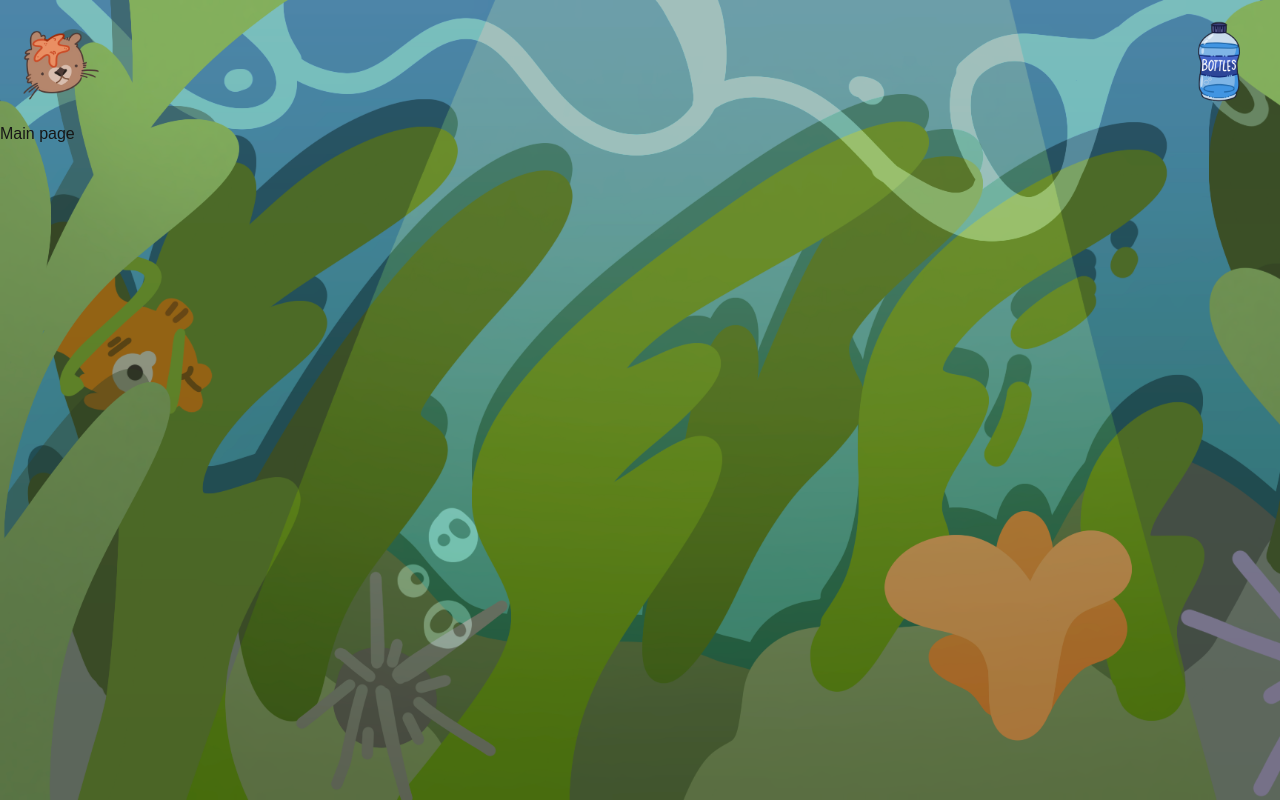
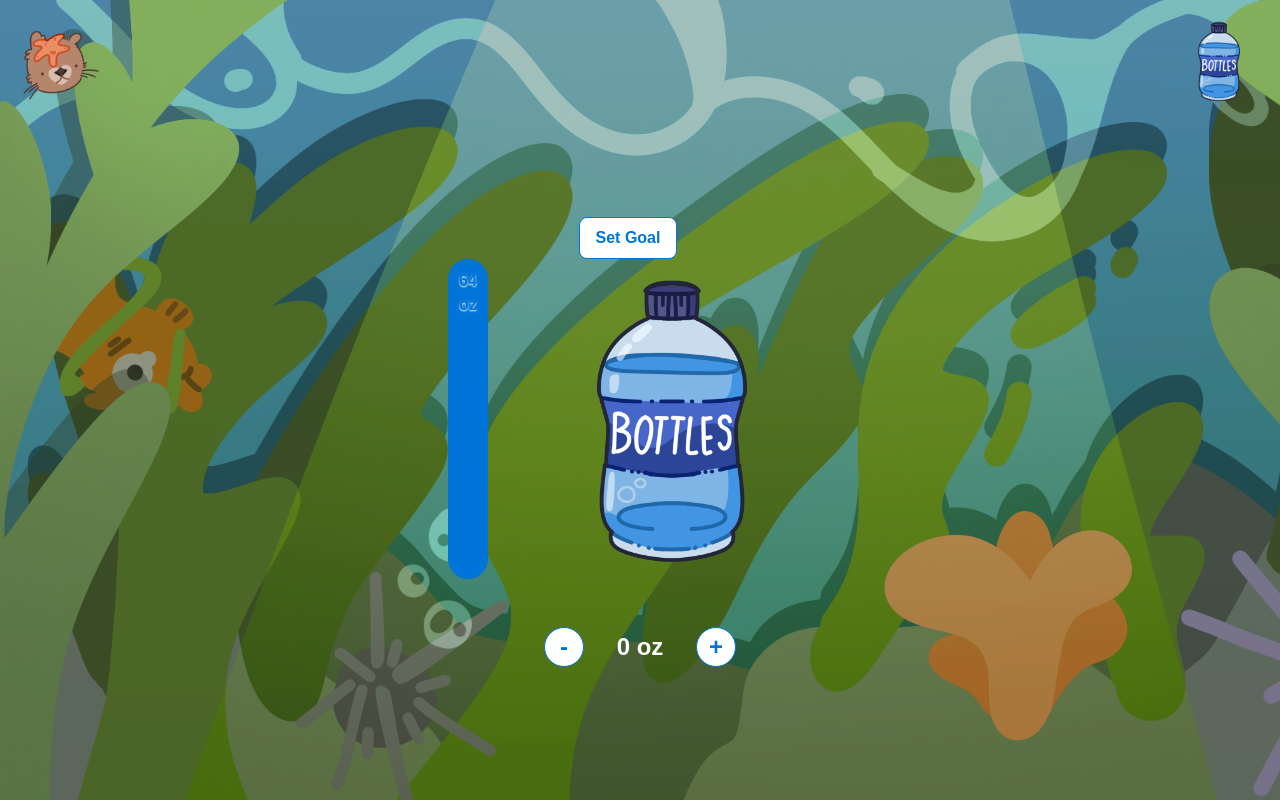
Before and after one commit to audreyyluu/wotter, a Next.js app: page /drink in a window 1280 px wide. Built offline with nearby package versions, Linux system fonts and the light colour scheme.

Commit message:
Added set goal option, progress bar, water bottle image, and increment/decrement option

```diff
--- a/src/app/drink/page.tsx
+++ b/src/app/drink/page.tsx
@@ -3,26 +3,43 @@
 import { useState, useEffect } from 'react';
 import { useRouter } from 'next/navigation';
 
-
 export default function Drink() {
   const [showProfile, setShowProfile] = useState(false);
+  const [showGoalPopup, setShowGoalPopup] = useState(false);
+  const [goalInput, setGoalInput] = useState('');
+  const [goal, setGoal] = useState(64); // default goal
+  const [water, setWater] = useState(0);
   const router = useRouter();
-
 
   const [isProfileHovered, setProfileIsHovered] = useState(false);
   const [isBottlesHovered, setBottlesIsHovered] = useState(false);
 
   useEffect(() => {
-    document.documentElement.style.margin = '0'; // correct
-    document.documentElement.style.padding = '0'; // correct
+    document.documentElement.style.margin = '0';
+    document.documentElement.style.padding = '0';
     document.body.style.margin = '0';
     document.body.style.padding = '0';
+
+    // Load user data
+    if (typeof window !== 'undefined') {
+      const username = localStorage.getItem('wotter_current_user') || '';
+      const users = JSON.parse(localStorage.getItem('wotter_users') || '{}');
+      const userData = JSON.parse(localStorage.getItem(`wotter_data_${username}`) || '{}');
+      setGoal(userData.goal || 64);
+      setWater(userData.water || 0);
+    }
   }, []);
+
+  // Save water and goal to localStorage for the current user
+  const saveUserData = (newGoal: number, newWater: number) => {
+    const username = localStorage.getItem('wotter_current_user') || '';
+    const userData = { goal: newGoal, water: newWater };
+    localStorage.setItem(`wotter_data_${username}`, JSON.stringify(userData));
+  };
 
   const profileIcon = isProfileHovered
     ? '/assets/buttons/profile_hover.png'
     : '/assets/buttons/profile.png';
-
 
   const bottlesIcon = isBottlesHovered
     ? '/assets/buttons/bottles_hover.png'
@@ -37,23 +54,55 @@ export default function Drink() {
   }
 
   const handleLogout = () => {
+    localStorage.removeItem('wotter_current_user');
     router.push('/');
+  };
+
+  // Progress bar calculation
+  const remaining = Math.max(goal - water, 0);
+  const progressPercent = goal > 0 ? (remaining / goal) * 100 : 0;
+
+  // Handlers for water tracking
+  const handleAddWater = () => {
+    const newWater = Math.min(water + 1, goal); // 1 oz per click, max is goal
+    setWater(newWater);
+    saveUserData(goal, newWater);
+  };
+
+  const handleRemoveWater = () => {
+    const newWater = Math.max(water - 1, 0); // 1 oz per click, min is 0
+    setWater(newWater);
+    saveUserData(goal, newWater);
+  };
+
+  // Handlers for goal popup
+  const handleGoalSubmit = (e: React.FormEvent) => {
+    e.preventDefault();
+    const newGoal = Math.max(Number(goalInput), 1);
+    setGoal(newGoal);
+    if (water > newGoal) {
+      setWater(newGoal);
+      saveUserData(newGoal, newGoal);
+    } else {
+      saveUserData(newGoal, water);
+    }
+    setShowGoalPopup(false);
+    setGoalInput('');
   };
 
   return (
     <div
       style={{
         backgroundImage: 'url("assets/drink_background.png")',
-        backgroundSize: 'cover', // Optional: Adjust how the image is sized
-        backgroundRepeat: 'no-repeat', // Optional: Prevent the image from repeating
-        height: '100vh', // Optional: Set a height for the element
-        width: 'auto', // Optional: Set a width for the element
+        backgroundSize: 'cover',
+        backgroundRepeat: 'no-repeat',
+        height: '100vh',
+        width: 'auto',
         margin: 0,
         overflow: 'auto',
       }}>
       {/* Top left profile button */}
       <div
-
         style={{ display: 'flex', justifyContent: 'flex-start', alignItems: 'flex-start', margin: '1rem', width: '7vw', height: 'auto' }}>
         <button onClick={() => setShowProfile(true)}>
           <img
@@ -64,7 +113,6 @@ export default function Drink() {
             style={{ transform: `scale(${isProfileHovered ? 1.5 : 1})`, transition: 'transform 0.3s ease' }}
           />
         </button>
-
       </div>
       {/* Top right bottles button */}
       <div style={{ display: 'flex', justifyContent: 'flex-end', alignItems: 'flex-start', margin: '1rem', width: '7vw', height: 'auto', position: 'absolute', top: 0, right: 0 }}>
@@ -75,11 +123,99 @@ export default function Drink() {
             onMouseEnter={() => setBottlesIsHovered(true)}
             onMouseLeave={() => setBottlesIsHovered(false)}
             style={{ transform: `scale(${isBottlesHovered ? 1.5 : 1})`, transition: 'transform 0.3s ease' }}
-
           />
         </a>
       </div>
-      <p>Main page</p>
+      {/* Center content */}
+      <div style={{
+        display: 'flex',
+        flexDirection: 'column',
+        alignItems: 'center',
+        justifyContent: 'center',
+        height: '80vh',
+      }}>
+        {/* Set Goal Button */}
+        <button
+          style={{ marginRight: 24, padding: '0.5rem 1rem', borderRadius: 8, border: '1px solid #0074D9', background: '#fff', color: '#0074D9', fontWeight: 600 }}
+          onClick={() => setShowGoalPopup(true)}
+        >
+          Set Goal
+        </button>
+        <div style={{ display: 'flex', alignItems: 'center', marginBottom: '2rem' }}>
+          {/* Vertical Progress Bar */}
+          <div style={{
+            height: '40vh', // about half the page
+            width: 40,
+            background: '#eee',
+            borderRadius: 20,
+            overflow: 'hidden',
+            marginRight: 24,
+            border: '2px solid #0074D9',
+            display: 'flex',
+            flexDirection: 'column-reverse',
+            alignItems: 'center',
+            position: 'relative'
+          }}>
+            <div style={{
+              width: '100%',
+              height: `${progressPercent}%`,
+              background: '#0074D9',
+              transition: 'height 0.3s',
+            }} />
+            <span style={{
+              position: 'absolute',
+              top: 8,
+              left: 0,
+              right: 0,
+              textAlign: 'center',
+              color: '#0074D9',
+              fontWeight: 700,
+              fontSize: 16,
+              textShadow: '0 1px 2px #fff'
+            }}>
+              {remaining} oz
+            </span>
+          </div>
+          {/* Water Bottle Image */}
+          <img src="/assets/buttons/bottles.png" alt="Water Bottle" style={{ height: '40vh' }} />
+        </div>
+        {/* Add/Remove Water */}
+        <div style={{ display: 'flex', alignItems: 'center', marginTop: 16 }}>
+          <button
+            onClick={handleRemoveWater}
+            style={{
+              fontSize: 24,
+              width: 40,
+              height: 40,
+              borderRadius: '50%',
+              border: '1px solid #0074D9',
+              background: '#fff',
+              color: '#0074D9',
+              fontWeight: 700,
+              marginRight: 16,
+              cursor: 'pointer'
+            }}
+            aria-label="Remove water"
+          >-</button>
+          <span style={{ fontSize: 24, fontWeight: 700, color: '#fff', minWidth: 80, textAlign: 'center' }}>{water} oz</span>
+          <button
+            onClick={handleAddWater}
+            style={{
+              fontSize: 24,
+              width: 40,
+              height: 40,
+              borderRadius: '50%',
+              border: '1px solid #0074D9',
+              background: '#fff',
+              color: '#0074D9',
+              fontWeight: 700,
+              marginLeft: 16,
+              cursor: 'pointer'
+            }}
+            aria-label="Add water"
+          >+</button>
+        </div>
+      </div>
       {/* Profile popup */}
       {showProfile && (
         <div
@@ -125,6 +261,61 @@ export default function Drink() {
           </div>
         </div>
       )}
+      {/* Goal popup */}
+      {showGoalPopup && (
+        <div
+          style={{
+            position: 'fixed',
+            top: 0, left: 0, width: '100vw', height: '100vh',
+            background: 'rgba(0,0,0,0.3)',
+            display: 'flex', alignItems: 'center', justifyContent: 'center',
+            zIndex: 1001
+          }}
+          onClick={() => setShowGoalPopup(false)}
+        >
+          <form
+            style={{
+              background: '#fff',
+              padding: '2rem',
+              borderRadius: 8,
+              minWidth: 300,
+              boxShadow: '0 2px 8px rgba(0,0,0,0.2)',
+              position: 'relative',
+              display: 'flex',
+              flexDirection: 'column',
+              alignItems: 'center'
+            }}
+            onClick={e => e.stopPropagation()}
+            onSubmit={handleGoalSubmit}
+          >
+            <h3>Set Daily Goal</h3>
+            <input
+              type="number"
+              min={1}
+              value={goalInput}
+              onChange={e => setGoalInput(e.target.value)}
+              placeholder="Enter goal in oz"
+              style={{ padding: '0.5rem', fontSize: 18, marginBottom: '1rem', width: '80%' }}
+              required
+            />
+            <div>
+              <button
+                type="submit"
+                style={{ padding: '0.5rem 1rem', borderRadius: 4, border: 'none', background: '#0074D9', color: '#fff', fontWeight: 600 }}
+              >
+                Save
+              </button>
+              <button
+                type="button"
+                style={{ marginLeft: '1rem', padding: '0.5rem 1rem', borderRadius: 4 }}
+                onClick={() => setShowGoalPopup(false)}
+              >
+                Cancel
+              </button>
+            </div>
+          </form>
+        </div>
+      )}
     </div>
   );
 }
```
